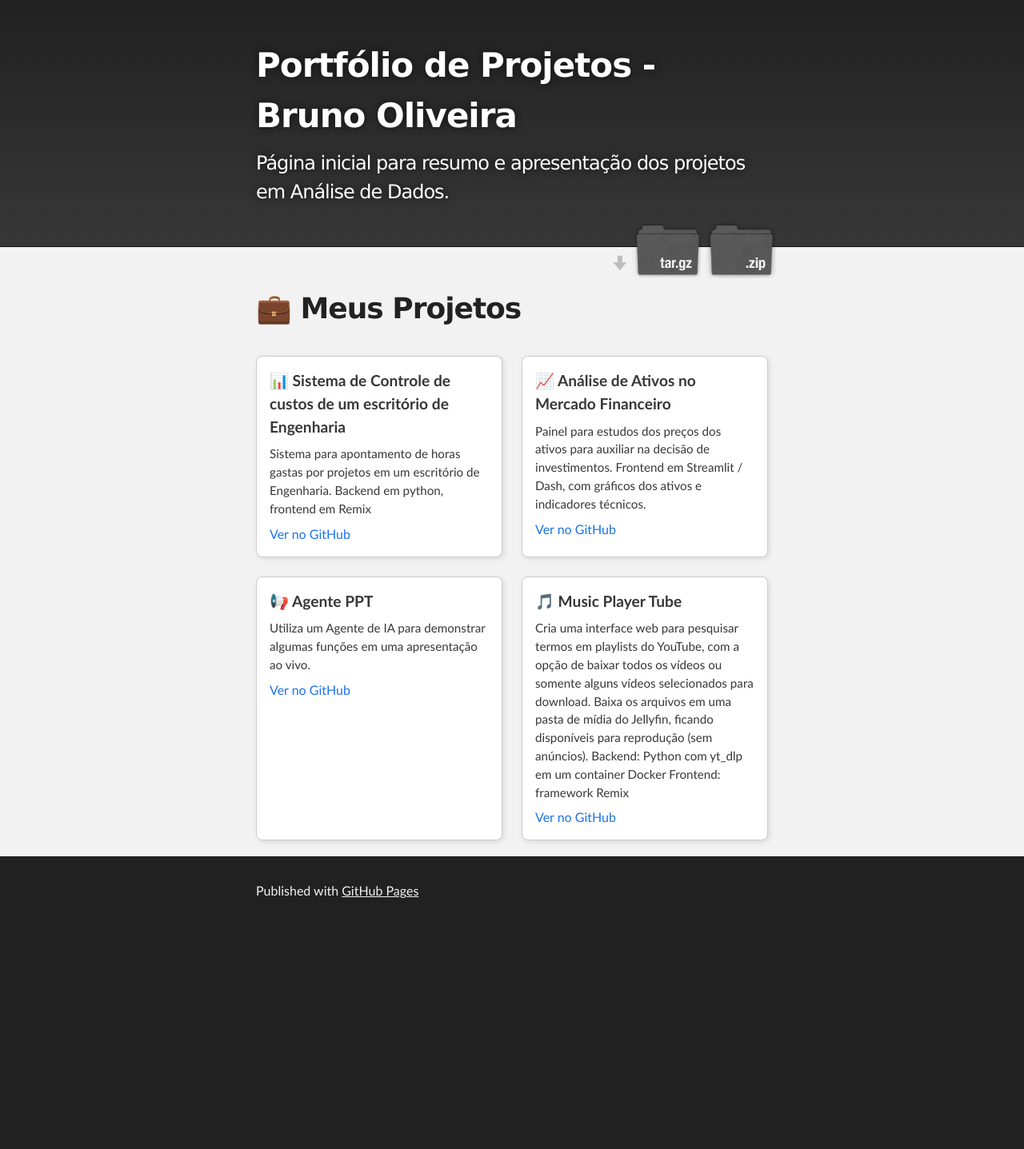
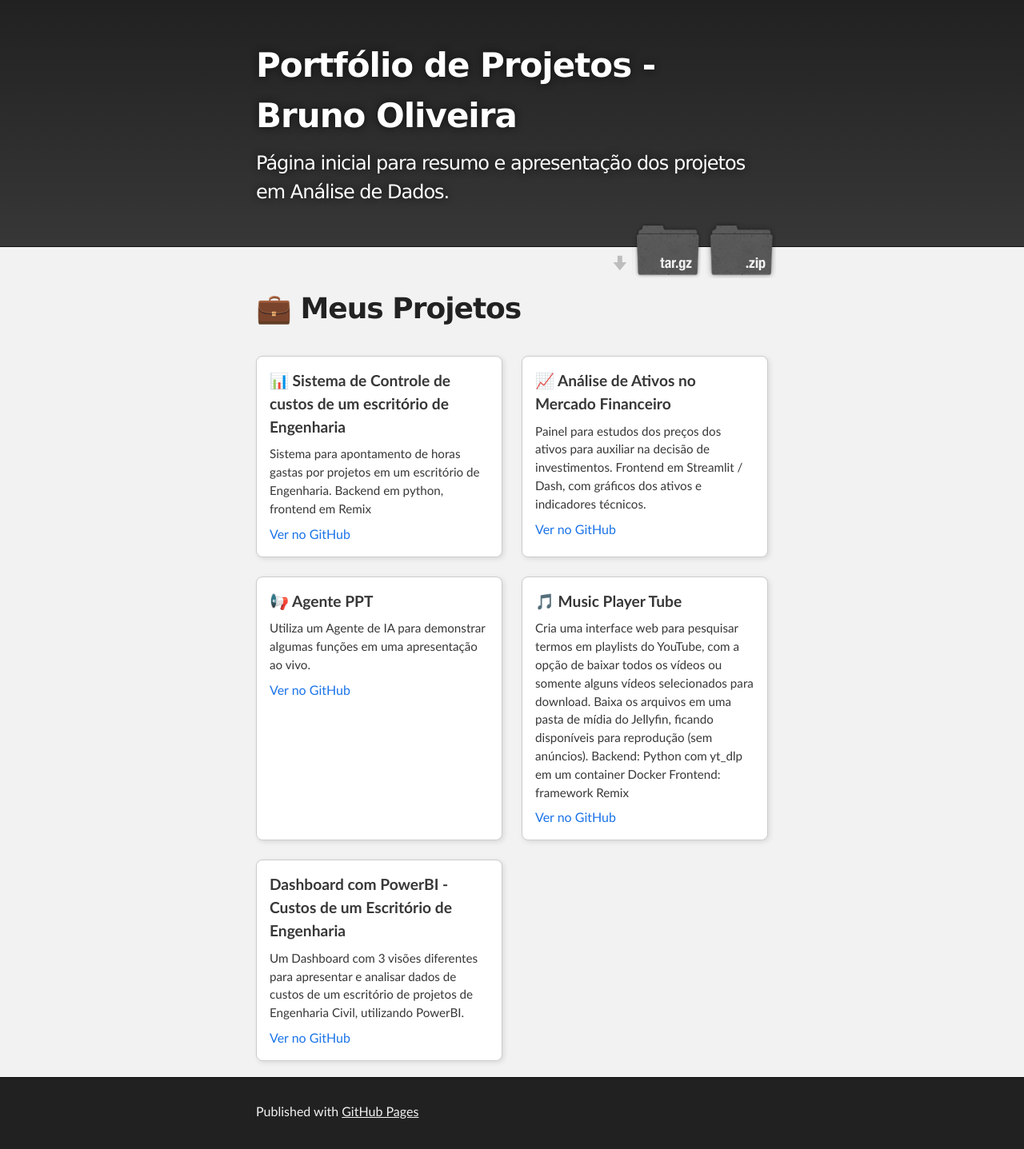
Before and after one commit to bbrunossf/bbrunossf.github.io, a Jekyll site: the page built from index.md, in a window 1280 px wide. Shown: the whole page at 80% size. Built offline with Jekyll 4.4.1, drawn with Linux system fonts in a browser that asks for light colours; before the commit the page ends 1161 px from its top, so only the background shows below that.

Commit message:
Atualização01

```diff
--- a/Gemfile
+++ b/Gemfile
@@ -5,3 +5,5 @@ source "https://rubygems.org"
 gemspec
 
 gem "kramdown-parser-gfm"
+
+gem 'jemoji'
--- a/_config.yml
+++ b/_config.yml
@@ -3,3 +3,5 @@ description: Página inicial para resumo e apresentação dos projetos em Análi
 show_downloads: true
 google_analytics:
 theme: jekyll-theme-slate
+plugins:
+  - jemoji
--- a/index.md
+++ b/index.md
@@ -75,5 +75,11 @@ permalink: /
     </div>
     <a class="card-link" href="https://github.com/bbrunossf/music_player_tube" target="_blank">Ver no GitHub</a>
   </div>
-
+<div class="card">
+    <div class="card-title"> Dashboard com PowerBI - Custos de um Escritório de Engenharia</div>
+    <div class="card-desc">
+      Um Dashboard com 3 visões diferentes para apresentar e analisar dados de custos de um escritório de projetos de Engenharia Civil, utilizando PowerBI.
+    </div>
+    <a class="card-link" href="https://github.com/bbrunossf/dash_powerbi_01" target="_blank">Ver no GitHub</a>
+  </div>
 </div>
```
Also changed, not shown: Gemfile.lock.
